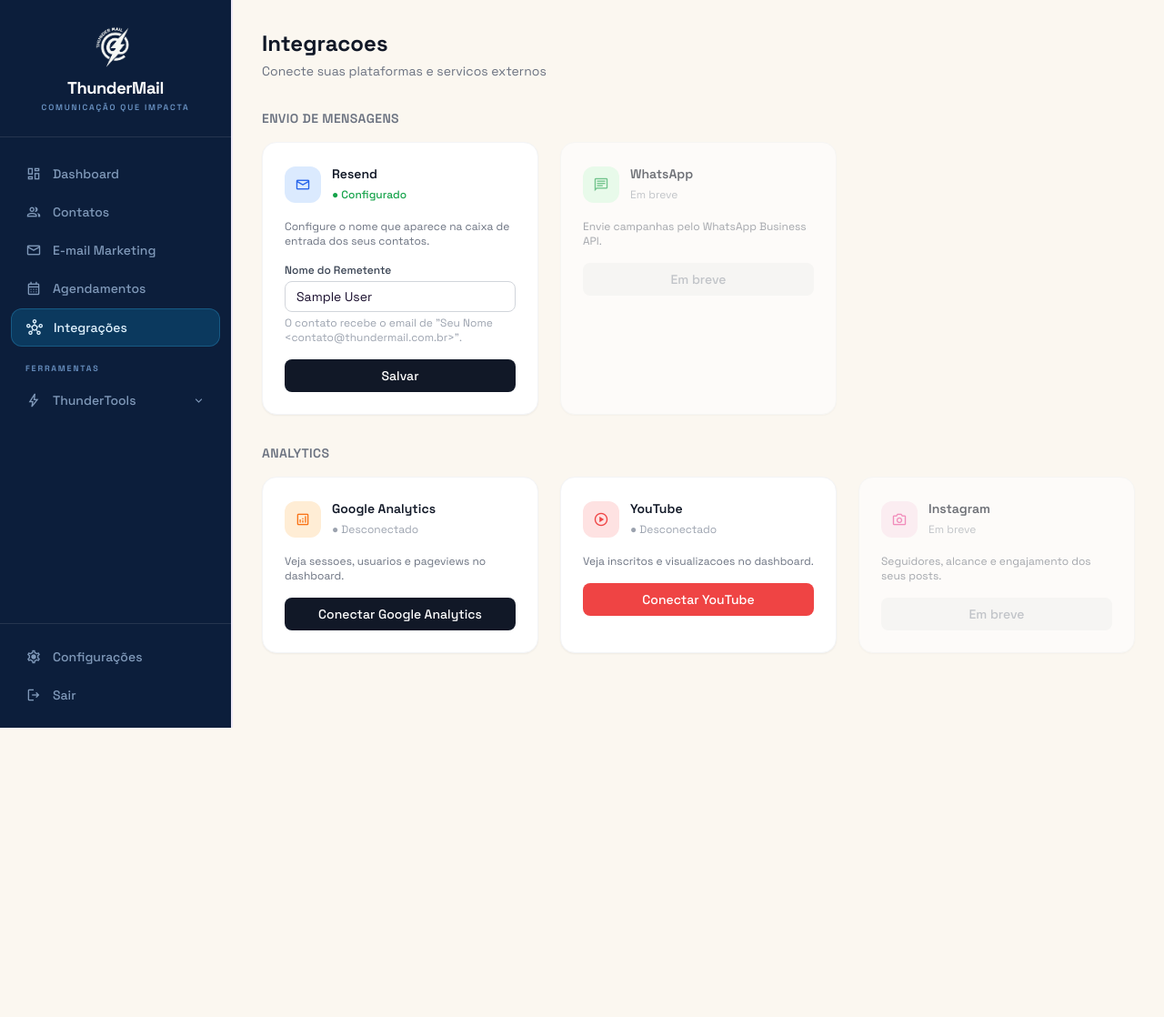
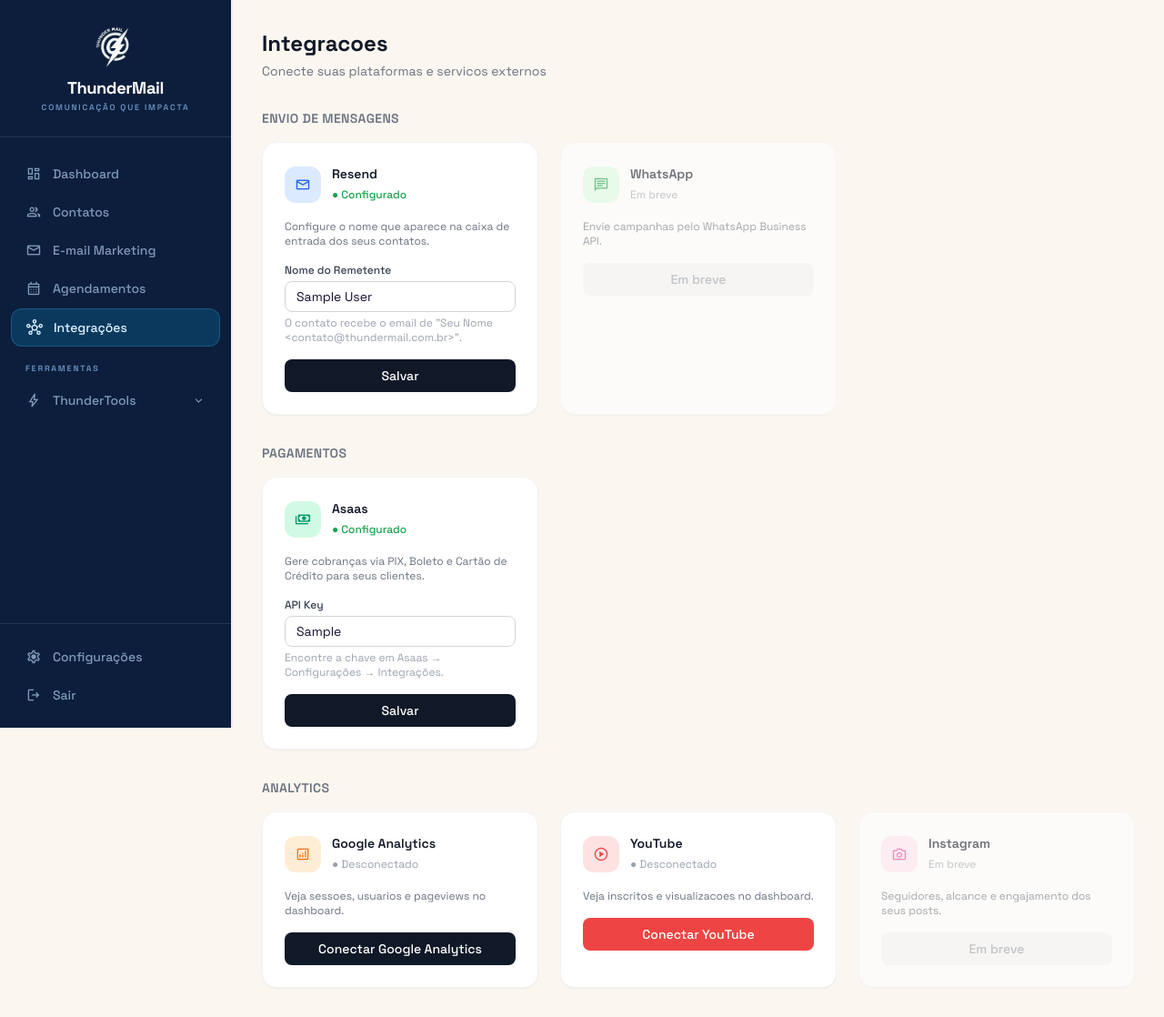
Before and after one commit to uDanielMelo/thundermail, a Django app: page /integrations/ in a window 1280 px wide. Shown: the whole page at 91% size. Before the commit the page ends 800 px from the top, so only its background shows below. Run offline with Django 5.2, Linux system fonts and the light colour scheme; a user stored in the database is signed in; tables that the repository leaves empty hold one stand-in row (values such as "Sample post"); data that the repository does not hold is empty; parts of the project's set-up code (start-up, migrations or seed data) failed here and were passed over; some libraries are stand-ins or nearby versions.

Commit message:
feat(integrations): adicionar configuracao da API Key do Asaas

```diff
--- a/apps/accounts/models.py
+++ b/apps/accounts/models.py
@@ -69,6 +69,9 @@ class Organization(models.Model):
     bairro = models.CharField(max_length=100, blank=True, null=True)
     cidade = models.CharField(max_length=100, blank=True, null=True)
     estado = models.CharField(max_length=2, blank=True, null=True)
+
+    # Integrações
+    asaas_api_key = models.CharField(max_length=200, blank=True, null=True)
 
     created_at = models.DateTimeField(auto_now_add=True)
     updated_at = models.DateTimeField(auto_now=True)
--- a/apps/integrations/urls.py
+++ b/apps/integrations/urls.py
@@ -11,4 +11,5 @@ urlpatterns = [
     path('google/property/', views.google_property, name='google_property'),
     path('youtube/connect/', views.youtube_connect, name='youtube_connect'),
     path('youtube/disconnect/', views.youtube_disconnect, name='youtube_disconnect'),
+    path('asaas/save/', views.asaas_save, name='asaas_save'),
 ]
--- a/apps/integrations/views.py
+++ b/apps/integrations/views.py
@@ -12,13 +12,31 @@ from .services.google_analytics import get_flow
 @require_permission('integrations')
 def integrations_home(request):
     from apps.accounts.models import UserSettings
+    from apps.accounts.middleware import get_user_organization
     integrations = Integration.objects.filter(user=request.user)
     connected = {i.platform: i for i in integrations}
     settings_obj, _ = UserSettings.objects.get_or_create(user=request.user)
+    org = get_user_organization(request.user)
     return render(request, 'integrations/home.html', {
         'connected': connected,
         'settings': settings_obj,
+        'org': org,
     })
+
+
+@login_required
+def asaas_save(request):
+    if request.method == 'POST':
+        from apps.accounts.middleware import get_user_organization
+        org = get_user_organization(request.user)
+        api_key = request.POST.get('asaas_api_key', '').strip()
+        org.asaas_api_key = api_key or None
+        org.save(update_fields=['asaas_api_key'])
+        if api_key:
+            messages.success(request, 'Chave da API Asaas salva com sucesso!')
+        else:
+            messages.success(request, 'Chave da API Asaas removida.')
+    return redirect('integrations:home')
 
 
 @login_required
--- a/templates/integrations/home.html
+++ b/templates/integrations/home.html
@@ -60,6 +60,45 @@
             class="w-full bg-gray-100 text-gray-400 py-2 rounded-lg text-sm font-medium cursor-not-allowed">
             Em breve
         </button>
+    </div>
+
+</section>
+
+<!-- Pagamentos -->
+<h3 class="text-sm font-semibold text-gray-500 uppercase tracking-wide mb-4">Pagamentos</h3>
+<section class="grid grid-cols-1 md:grid-cols-3 gap-6 mb-8">
+
+    <!-- Asaas -->
+    <div class="bg-white rounded-2xl shadow-sm border border-gray-100 p-6">
+        <div class="flex items-center gap-3 mb-4">
+            <div class="w-10 h-10 rounded-xl bg-emerald-100 flex items-center justify-center">
+                <span class="material-symbols-outlined text-emerald-600">payments</span>
+            </div>
+            <div>
+                <h3 class="text-sm font-semibold text-gray-900">Asaas</h3>
+                {% if org.asaas_api_key %}
+                <span class="text-xs text-green-600 font-medium">● Configurado</span>
+                {% else %}
+                <span class="text-xs text-gray-400">● Nao configurado</span>
+                {% endif %}
+            </div>
+        </div>
+        <p class="text-xs text-gray-500 mb-4">Gere cobranças via PIX, Boleto e Cartão de Crédito para seus clientes.</p>
+        <form method="POST" action="{% url 'integrations:asaas_save' %}">
+            {% csrf_token %}
+            <div class="mb-4">
+                <label class="block text-xs font-medium text-gray-700 mb-1">API Key</label>
+                <input type="text" name="asaas_api_key"
+                    value="{{ org.asaas_api_key|default:'' }}"
+                    class="w-full border border-gray-300 rounded-lg px-3 py-1.5 text-sm focus:outline-none focus:ring-2 focus:ring-gray-900"
+                    placeholder="$aact_...">
+                <p class="text-xs text-gray-400 mt-1">Encontre a chave em Asaas → Configurações → Integrações.</p>
+            </div>
+            <button type="submit"
+                class="w-full bg-gray-900 text-white py-2 rounded-lg text-sm font-medium hover:bg-gray-700 transition">
+                Salvar
+            </button>
+        </form>
     </div>
 
 </section>
```
Also changed, not shown: CLAUDE.md (added, +66 -0 lines), apps/accounts/migrations/0011_organization_asaas_api_key.py (added).
